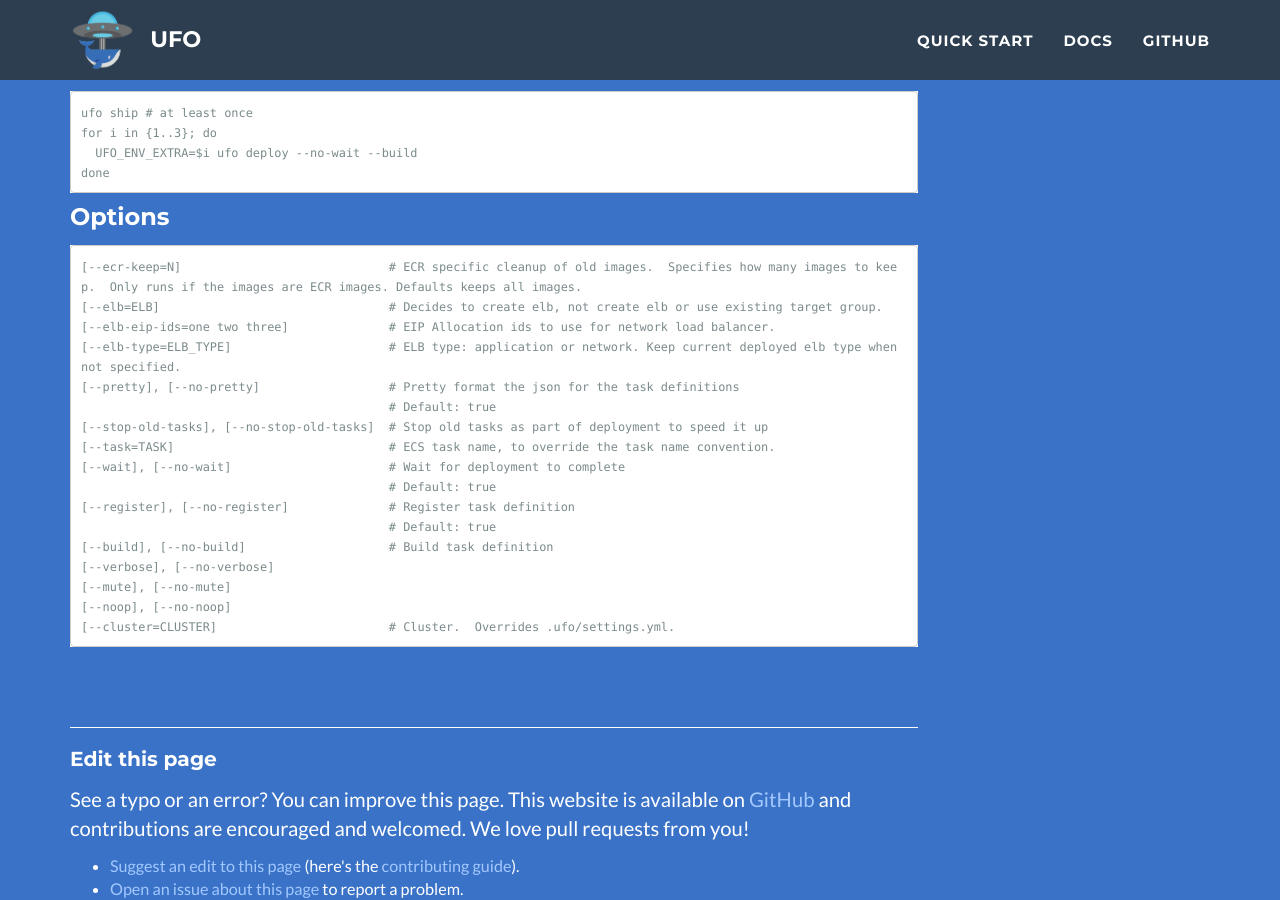
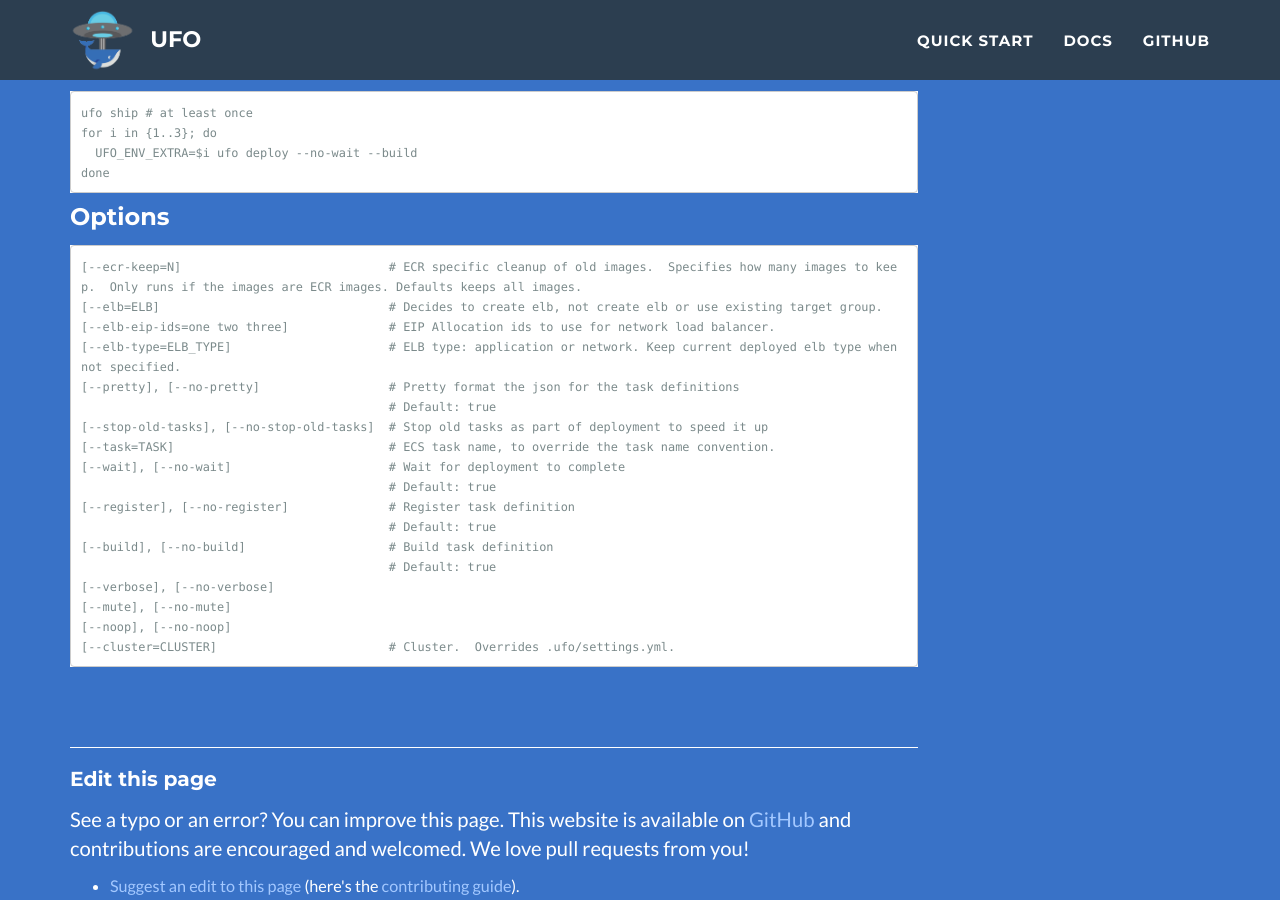
Before and after one commit to boltops-tools/ufo, a Jekyll site: the page built from docs/_reference/ufo-deploy.md, in a window 1280 px wide and 900 px high, scrolled down 1723 px. Built offline with Jekyll 4.4.1, drawn with Linux system fonts in a browser that asks for light colours.

Commit message:
docs updated by circleci

```diff
--- a/docs/_reference/ufo-deploy.md
+++ b/docs/_reference/ufo-deploy.md
@@ -64,6 +64,7 @@ If you would like to create multiple enviroments quickly in parallel, the `--no-
 [--register], [--no-register]              # Register task definition
                                            # Default: true
 [--build], [--no-build]                    # Build task definition
+                                           # Default: true
 [--verbose], [--no-verbose]
 [--mute], [--no-mute]
 [--noop], [--no-noop]
```
